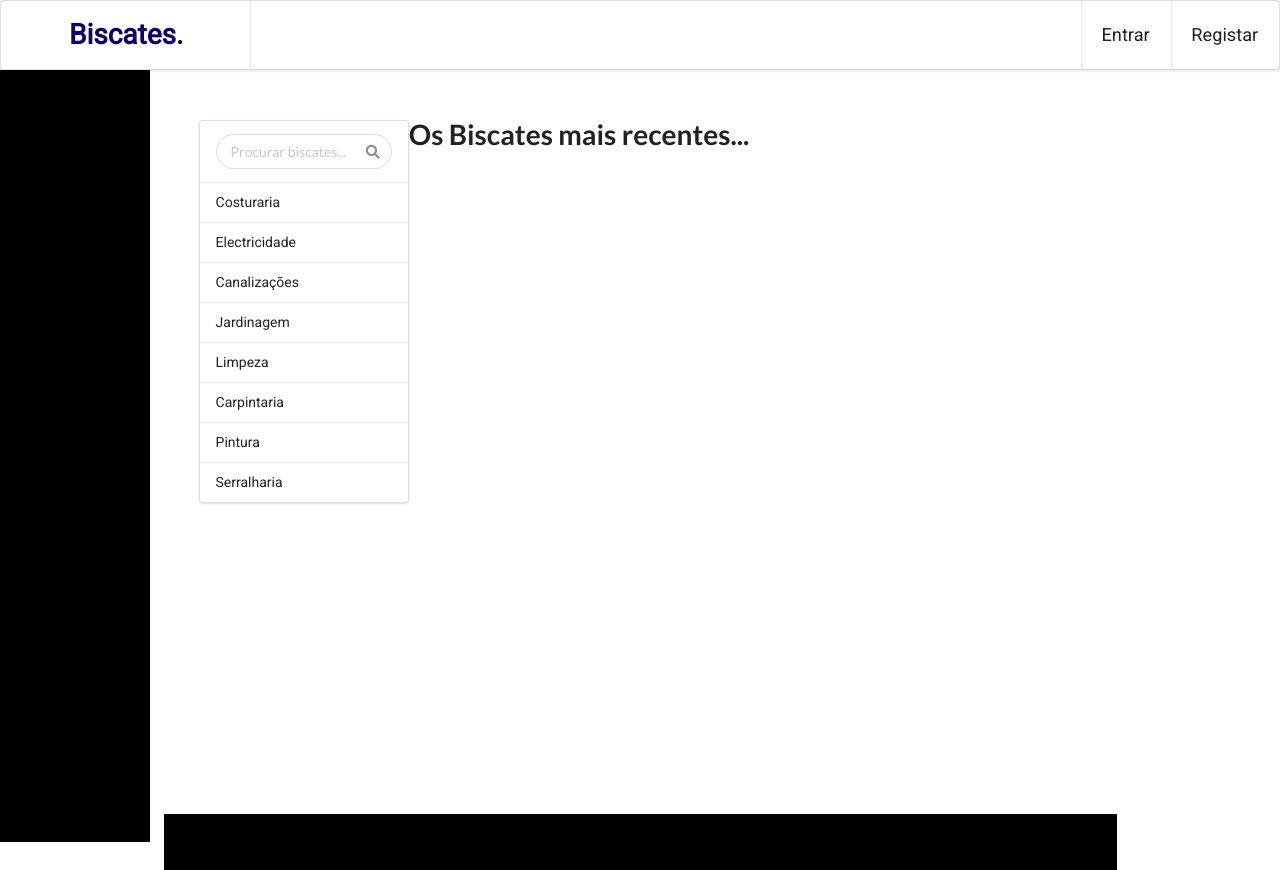
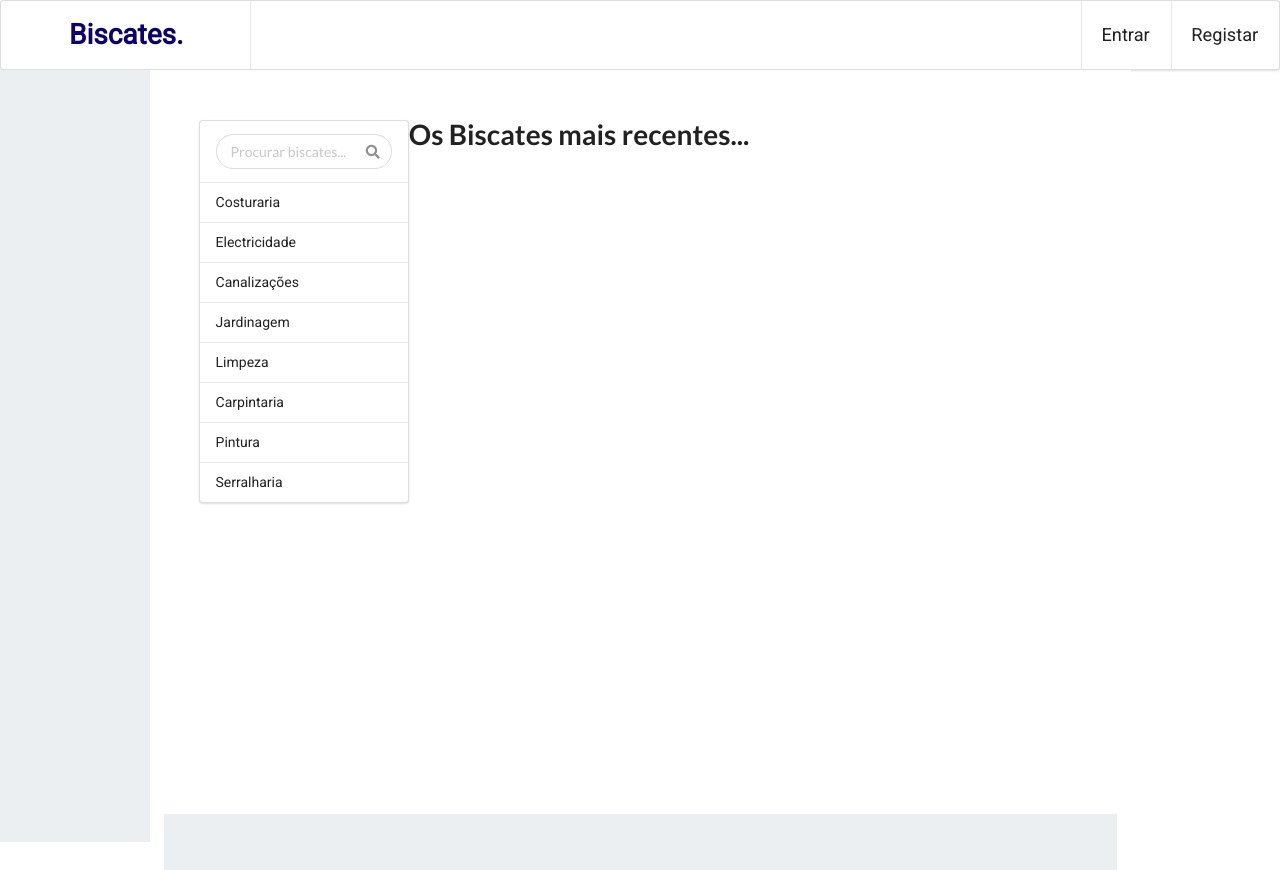
Before and after one commit to makeorbreak-io/biscates, a Flask app: page / in a window 1280 px wide. Run offline with Flask 2, Linux system fonts and the light colour scheme; data that the repository does not hold is empty; parts of the project's set-up code (start-up, migrations or seed data) failed here and were passed over; some libraries are stand-ins or nearby versions.

Commit message:
stylemasterz

```diff
--- a/static/css/base.css
+++ b/static/css/base.css
@@ -29,8 +29,12 @@
 }
 
 .sides {
-  background-color: #000;
+  background-color: #ECEFF1;
   height: 100%;
+}
+
+.middle {
+  background-color: #FFFFFF;
 }
 
 .body-row {
```
